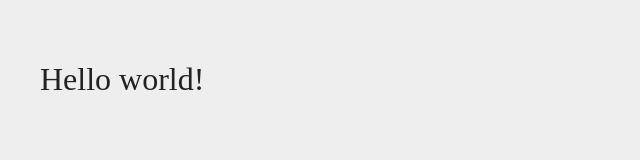
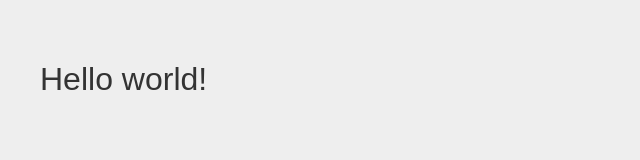
Before and after one commit to alterebro/simple-webpack-boilerplate, a website built with webpack: page src/app.html in a window 1280 px wide. Shown: the full height of the page, 0-640 px from the left. Built offline with nearby package versions, Linux system fonts and the light colour scheme.

Commit message:
Test app watching...

```diff
--- a/src/app.less
+++ b/src/app.less
@@ -2,7 +2,10 @@
 	margin: 10px;
 	padding: 10px;
 	background: #eee;
-	color: #222;
+	color: #333;
+}
+body {
+	font-family: sans-serif;
 }
 h1 {
 	font-weight: 400;
```
